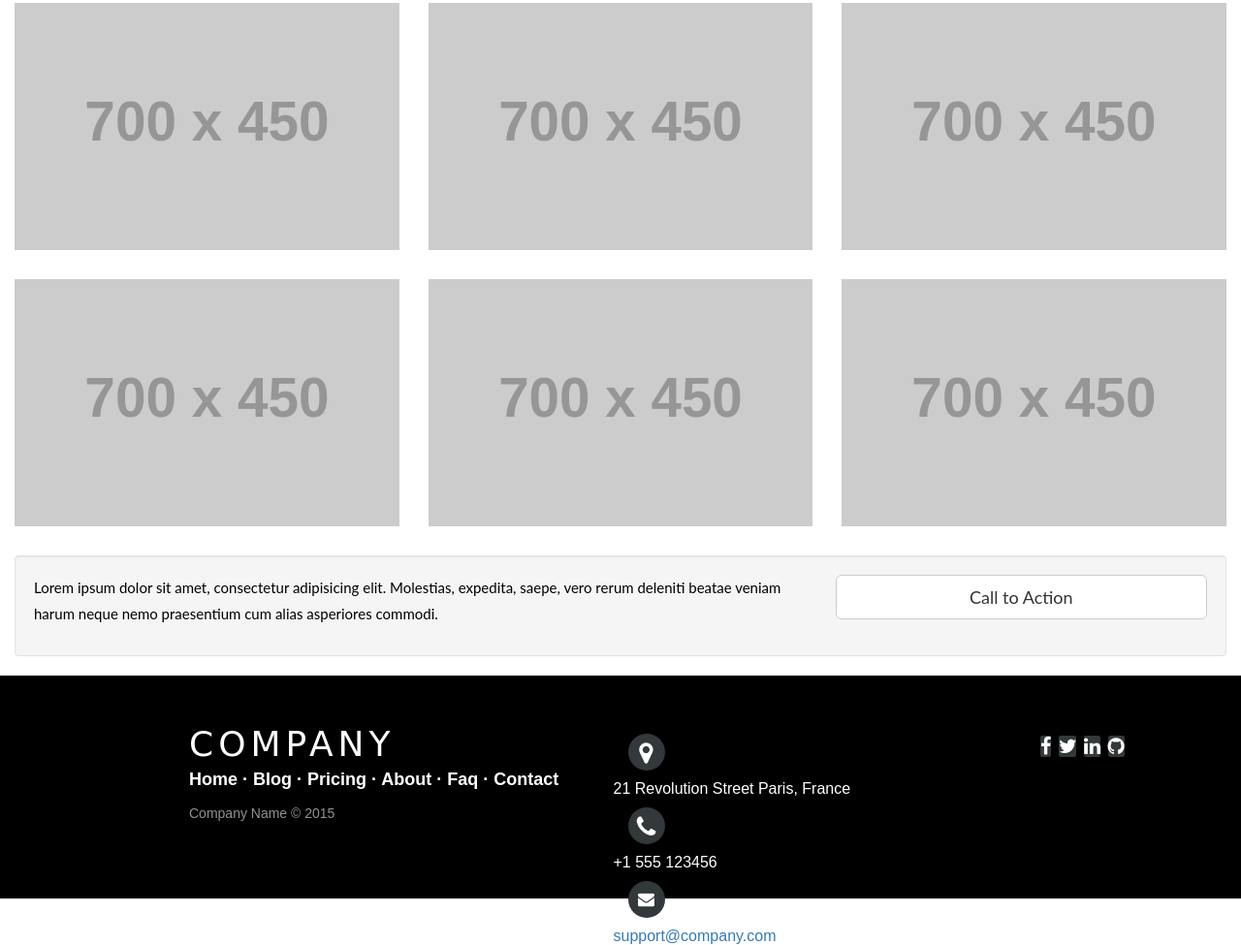
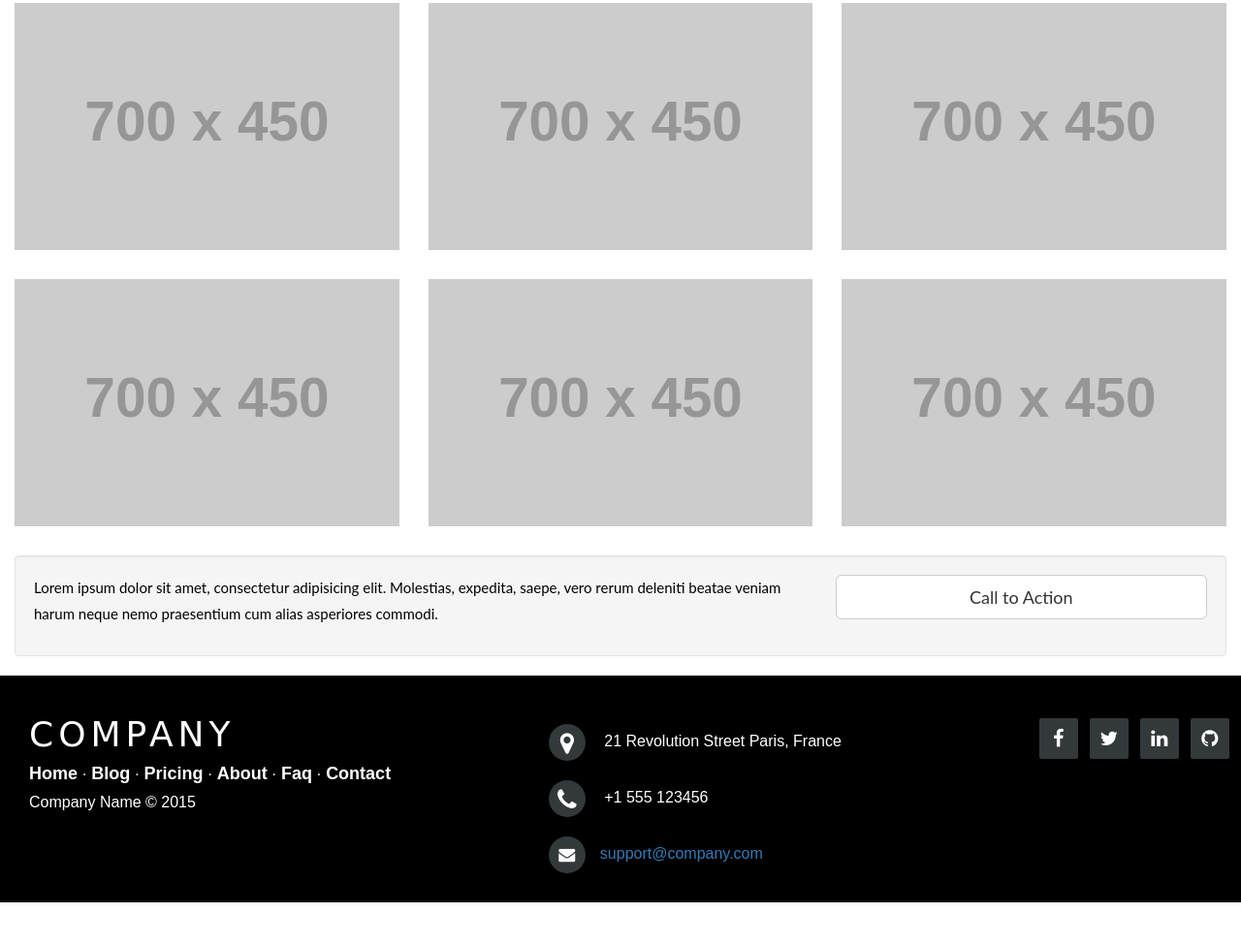
Before and after one commit to danielgarridodeg/Softpage, a plain HTML site: page index.html in a window 1280 px wide. Shown: the part 1373-2348 px from the top of the page at 97% size. After the commit the page ends 2304 px from the top, so only its background shows below. Drawn offline with nearby package versions, Linux system fonts and the light colour scheme; placeholder pictures from the web are drawn by us.

Commit message:
Footer
Se le agrego el footer modelo

```diff
--- a/css/styles.css
+++ b/css/styles.css
@@ -34,17 +34,6 @@ header.carousel .fill {
     height: 100%;
     background-position: center;
     background-size: cover;
-}
-
-/* --- */
-
-/* Footer Styles */
-
-footer {
-    background-color: #000;
-    color: #fff;
-    margin: 0px;
-    padding: 0px;
 }
 
 /* Responsive Styles */
@@ -167,61 +156,86 @@ h3 {
     width: 16.66666667%;
 }
 
-.footer-distributed{
-    font: normal 16px sans-serif;
-    padding: 50px 50px 180px 180px;
+/* Footer Styles */
+
+footer {
+    background-color: #000;
+    color: #000;
+    margin: 0px;
+    padding: 0px;
 }
 
-.footer-distributed .footer-left p{
-    color:  #8f9296;
-    font-size: 14px;
+.footer-container
+{
+  padding-top: 20px;
+  font: normal 16px sans-serif;
 }
 
-/* Footer links */
-
-.footer-distributed p.footer-links{
-    font-size:18px;
-    font-weight: bold;
-    color:  #ffffff;
-    padding: 0;
+.footer-center
+{
+  color: #fff;
+  padding-top: 20px;
+  padding-bottom: 20px;
 }
 
-.footer-distributed p.footer-links a{
-    line-height: 1.8;
-    text-decoration: none;
-    color:  inherit;
+.footer-right
+{
+  color: #fff;
+  margin: 0px;
+  padding: 0px;
 }
 
-.footer-distributed .footer-right{
-    margin-top: 6px;
-    max-width: 180px;
+.footer-right ul
+{
+  list-style: none;
+  margin: 0px;
+  padding: 0px;
 }
 
-.footer-distributed .footer-right a{
-    width: 35px;
-    height: 35px;
+.footer-right ul li i
+{
+  margin: 0px;
+  width: 20px;
+  height: 20px;
+}
+
+.footer-right ul li
+{
+  margin: 0px;
+  text-align: center;
+  display: inline-block;
+}
+
+.footer-right ul li a{
     background-color:  #33383b;
     border-radius: 2px;
     font-size: 20px;
     color: #ffffff;
     text-align: center;
-    line-height: 35px;
-    margin-left: 3px;
+    line-height: 90px;
+    margin-left: 0px;
+    padding: 10px;
 }
 
-.footer-distributed h3{
-    color:  #ffffff;
-    font: normal 36px 'Cookie', cursive;
-    margin: 0;
+.footer-left
+{
+  color: #fff;
 }
 
-.footer-distributed h3 span{
-    color:  #5383d3;
+.footer-left h3
+{
+  color: #fff;
+  font: normal 36px 'Cookie', cursive;
 }
 
-/* Footer Center */
+footer p.footer-links a{
+    font-size:18px;
+    font-weight: bold;
+    color:  #FFF;
+    padding: 0;
+}
 
-.footer-distributed .footer-center i{
+.footer-center i{
     background-color:  #33383b;
     color: #ffffff;
     font-size: 25px;
@@ -234,15 +248,13 @@ h3 {
     vertical-align: middle;
 }
 
-.footer-distributed .footer-center i.fa-envelope{
+.footer-center i.fa-envelope{
     font-size: 17px;
     line-height: 38px;
 }
 
-.footer-distributed .footer-center p{
+.footer-center p{
     color: #ffffff;
     vertical-align: middle;
     margin:0;
 }
-
-/************************************/
--- a/index.html
+++ b/index.html
@@ -148,38 +148,33 @@
 	        </div>
 	    </section>
         <!-- Footer -->
-		<footer class="footer-distributed">
-			<div class="col-lg-5 footer-left">
+		<footer>
+			<div class="container-fluid footer-container">
+				<div class="col-xl-5 col-lg-5 col-md-5 col-sm-5 col-xs-12 footer-left">
 			        <h3>Company</h3>
 			        	<p class="footer-links">
-				<a href="#">Home</a>		·
-				<a href="#">Blog</a>		·
-				<a href="#">Pricing</a>		·
-				<a href="#">About</a>		·
-				<a href="#">Faq</a>			·
+			        		<a href="#">Home</a>    ·
+					        <a href="#">Blog</a>    ·
+					        <a href="#">Pricing</a>   ·
+					        <a href="#">About</a>   ·
+					        <a href="#">Faq</a>     ·
 					        <a href="#">Contact</a>
 			        	</p>
 			        	<p>Company Name &copy; 2015</p>
 			    </div>
-			<div class="col-lg-5 footer-center">
-				<div>
-					<i class="fa fa-map-marker"></i>
-					<p><span>21 Revolution Street</span> Paris, France</p>
+				<div class="col-xl-5 col-lg-5 col-md-5 col-sm-5 col-xs-12 footer-center">
+					<p><i class="fa fa-map-marker"></i> 21 Revolution Street Paris, France</p>
+					<p><i class="fa fa-phone"></i> +1 555 123456</p>
+					<p><i class="fa fa-envelope"></i><a href="mailto:support@company.com">support@company.com</a></p>
 				</div>
-				<div>
-					<i class="fa fa-phone"></i>
-					<p>+1 555 123456</p>
+				<div class="col-xl-2 col-lg-2 col-md-2 col-sm-2 col-xs-12 footer-right">
+					<ul>
+				        <li class="col-xs-3"><a href="#"><i class="fa fa-facebook"></i></a></li>
+				        <li class="col-xs-3"><a href="#"><i class="fa fa-twitter"></i></a></li>
+				        <li class="col-xs-3"><a href="#"><i class="fa fa-linkedin"></i></a></li>
+				        <li class="col-xs-3"><a href="#"><i class="fa fa-github"></i></a></li>
+			        </ul>
 		      	</div>
-				<div>
-					<i class="fa fa-envelope"></i>
-					<p><a href="mailto:support@company.com">support@company.com</a></p>
-				</div>
-			</div>
-			<div class="col-lg-2 footer-right">
-				<a href="#"><i class="fa fa-facebook"></i></a>
-				<a href="#"><i class="fa fa-twitter"></i></a>
-				<a href="#"><i class="fa fa-linkedin"></i></a>
-				<a href="#"><i class="fa fa-github"></i></a>
 	      	</div>
 		</footer>
 	    <!-- /.container -->
```
Also changed, not shown: paralax.html (+33 -0 lines). Lines whose indentation alone changed are shown as unchanged.
